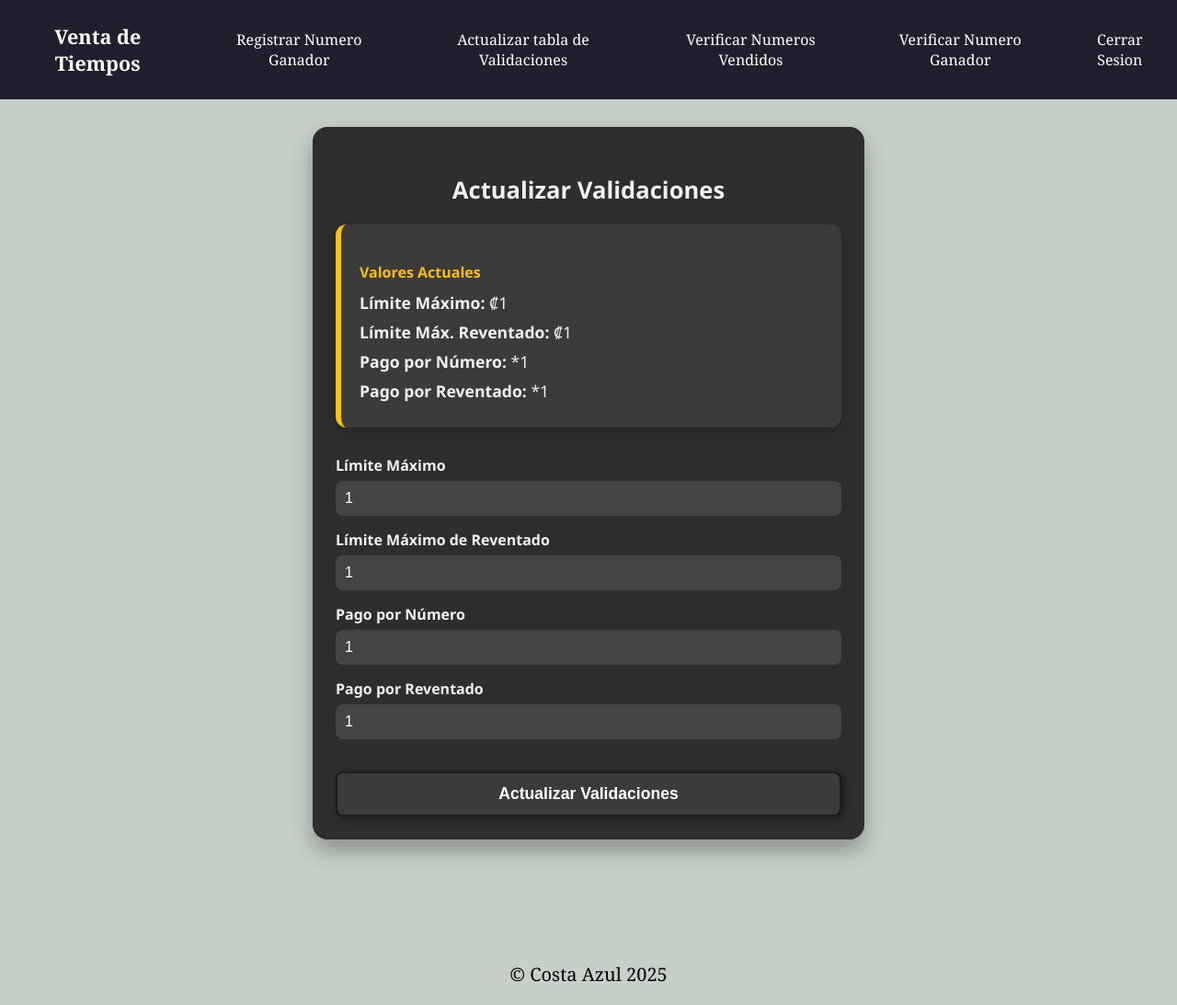
After one commit to AislerMp/AislerMp.github.io, a Flask app: page /ActualizarValidaciones in a window 1280 px wide. The commit adds this page. Shown: the whole page at 92% size. Run offline with Flask 3, Linux system fonts and the light colour scheme; a user stored in the database is signed in; tables that the repository leaves empty hold one stand-in row (values such as "Sample post"); one stand-in notice (Sample message) is shown.

Commit message:
feat: Add routes and templates for viewing and updating validation limits, and enhance invoice payment functionality

```diff
--- a/app/routes/auth.py
+++ b/app/routes/auth.py
@@ -1,8 +1,6 @@
 # app/routes/auth.py
 from flask import Blueprint, render_template, redirect, request, url_for, flash, jsonify
 from flask_login import login_user, logout_user
-from werkzeug.security import check_password_hash, generate_password_hash
-from app.models import Usuario
 from app import db
 from app.controllers.auth_controller import login_route, registro_route
 
--- a/app/routes/main.py
+++ b/app/routes/main.py
@@ -1,22 +1,22 @@
 # app/routes/main.py
 from flask import Blueprint, render_template, request, redirect, url_for, flash, jsonify
-from flask_login import current_user
 from datetime import datetime
 from app import db
-from app.models import Factura, Limite, Listas, Resultados
-from app.utils import consultar_facturas, agregar_credenciales_fact
-from app.controllers.main_controller import indexRoute, registroRoute, facturaGanadora_Route, registrarNumeroGanador_Route
-
+from app.models import Factura, Limite, Listas, Resultados, login_required, current_user, admin_only
+from app.controllers.main_controller import indexRoute, registroRoute, facturaGanadora_Route, registrarNumeroGanador_Route, ver_factura_Route, pagarFactura_Route, ActualizarValidaciones_Route
 main_bp = Blueprint('main', __name__)
 
+
 @main_bp.route("/index")
+@login_required
 def index():
     result = indexRoute()
     facturas, limiteMax, limite_Reventado, sorteos = result
-
+    print(current_user.Usuario)
     return render_template("index.html", sorteos=sorteos, limiteMax=limiteMax, limite_Reventado=limite_Reventado, facturas=facturas)
 
 @main_bp.route("/registrar_tiempo", methods=["POST"])
+@login_required
 def registrar_tiempo():
     usuario = current_user.Usuario
     fecha = datetime.strptime(request.form.get('fecha'), "%Y-%m-%d").date()
@@ -37,15 +37,17 @@ def registrar_tiempo():
         return redirect(url_for('main.ver_factura', factura_id=result[2]))
 
 @main_bp.route("/factura/<int:factura_id>")
+@login_required
 def ver_factura(factura_id):
-    factura_obj = db.get_or_404(Factura, factura_id)
-    factura_dicc = factura_obj.to_dict()
+    result = ver_factura_Route(factura_id)
+    if result[0] == -1:
+        flash(result[1])
+        return redirect(url_for('main.index'))
 
-    factura = agregar_credenciales_fact(factura_dicc)
-
-    return render_template("factura.html", factura=factura)
+    return render_template("factura.html", factura=result[1])
 
 @main_bp.route("/FacturaGanadora", methods=["POST", "GET"])
+@login_required
 def facturaGanadora():
     if request.method == "POST":
         idFactura = request.form.get('idFactura')
@@ -59,20 +61,18 @@ def facturaGanadora():
     return render_template('pagarNumero.html')
 
 @main_bp.route("/pagarFactura/<int:idFactura>", methods=["POST", "GET"])
+@login_required
 def pagarFactura(idFactura):
-    try:
-        factura_obj = Factura.query.filter_by(idFactura=idFactura).first()
-        factura_obj.is_paid = True
-        db.session.commit()
-        flash("Factura pagada correctamente.")
-    except Exception as e:
-        db.session.rollback()
-        flash(f"Error al pagar la factura: {e}")
-    finally:
-        db.session.close()
-        return render_template('pagarNumero.html')
+    result = pagarFactura_Route(idFactura)
+    if result[0] == -1:
+        flash(result[1])
+        return redirect(url_for('main.index'))
+    flash(result[1])
+    return redirect(url_for('main.facturaGanadora'))
 
 @main_bp.route("/registrarNumeroGanador", methods=["POST", "GET"])
+@login_required
+@admin_only
 def registrarNumeroGanador():
     sorteos = Listas.allSorteos()
     if request.method == "POST":
@@ -92,3 +92,32 @@ def registrarNumeroGanador():
 
         return redirect(url_for('main.index'))
     return render_template('agregarNumeroGanador.html', sorteos=sorteos)
+
+@main_bp.route("/ActualizarValidaciones", methods=["POST", "GET"])
+@login_required
+@admin_only
+def ActualizarValidaciones():
+    try:
+        limiteMax, limiteReventadoMax, pagoxNumero, pagoxReventado = Limite.getMonto_Limite(), Limite.getMonto_Limite_Reventado(), Limite.getPagoxNumero(), Limite.getPagoxReventado()
+    except Exception as e:
+        db.session.rollback()
+        flash(f"Error: {e}")
+        return redirect(url_for('main.index'))
+
+    if request.method == "POST":
+        limiteMax = request.form.get('limiteMax')
+        limiteReventadoMax = request.form.get('limiteReventadoMax')
+        pagoxNumero = request.form.get('pagoxNumero')
+        pagoxReventado = request.form.get('pagoxReventado')
+
+        result = ActualizarValidaciones_Route(limiteMax, limiteReventadoMax, pagoxNumero, pagoxReventado)
+        if result[0] == -1:
+            flash(result[1])
+            return redirect(url_for('main.index'))
+
+        if result[0] == 1:
+            flash(result[1])
+            return redirect(url_for('main.index'))
+
+        return redirect(url_for('main.ActualizarValidaciones'))
+    return render_template("updateValidations.html", limiteMax=limiteMax, limiteReventadoMax=limiteReventadoMax, pagoxNumero=pagoxNumero, pagoxReventado=pagoxReventado)
--- a/app/static/css/style.css
+++ b/app/static/css/style.css
@@ -40,6 +40,7 @@ button:hover{
     margin: auto;
 }
 
+/* Header Style */
 header{
     background-color: #211F2D;
 }
@@ -68,14 +69,15 @@ header a{
     text-align: center;
     text-decoration: none;
     color: white;
-
 }
 
 header a:hover{
-    font-size: 1em;
+    color: #ffc107;
+    font-size: 0.9em;
     font-weight: bold;
 }
 
+/* Hero Style */
 #hero{
     display: flex;
     align-items: center;
@@ -83,13 +85,14 @@ header a:hover{
     text-align: center;
     flex-direction: column;
     height: 70vh;
-    background-color: rgb(0, 0, 0);
+    background-color: #0e0e0e;
 }
 
 #hero h1{
     color: rgb(255, 255, 255);
 }
 
+/* Index Style */
 #main .container{
     display: flex;
     flex-direction: column;
@@ -207,6 +210,7 @@ footer .container{
     justify-content: center;
 }
 
+/* factura Style */
 .factura {
     background-color: #8b8181;
     border-radius: 12px;
@@ -253,6 +257,16 @@ footer .container{
     text-align: center;
     color: whitesmoke;
     margin-top: 15px;
+}
+
+/* pagarNumero Style */
+.ganador{
+    border-radius: 12px;
+    padding: 20px;
+    box-shadow: 0 0 12px rgba(0,0,0,0.1);
+    max-width: 600px;
+    margin: 0 auto;
+    font-family: 'Segoe UI', sans-serif;
 }
 
 .ganador h3{
@@ -366,6 +380,90 @@ footer .container{
     margin-top: 10px;
 }
 
+/*Style updateValidations*/
+.container-update {
+    max-width: 600px;
+    margin: 30px auto;
+    padding: 25px;
+    background-color: #2e2e2e;
+    border-radius: 16px;
+    box-shadow: 0 12px 24px rgba(0, 0, 0, 0.3);
+    color: #f1f1f1;
+    font-family: 'Segoe UI', sans-serif;
+}
+
+.container-update h3 {
+    text-align: center;
+    margin-bottom: 20px;
+    font-size: 1.6rem;
+}
+
+.container-validaciones {
+    margin-bottom: 30px;
+}
+
+.card-validacion {
+    background: #3b3b3b;
+    border-left: 6px solid #ffc107;
+    padding: 20px;
+    border-radius: 12px;
+    box-shadow: 0 4px 10px rgba(0,0,0,0.2);
+}
+
+.card-validacion h4 {
+    margin-bottom: 10px;
+    color: #ffc107;
+}
+
+.card-validacion ul {
+    list-style: none;
+    padding: 0;
+    margin: 0;
+}
+
+.card-validacion li {
+    margin-bottom: 8px;
+    font-size: 1.1rem;
+}
+
+.form-validaciones label {
+    display: block;
+    margin-top: 15px;
+    font-weight: bold;
+}
+
+.inputValidations {
+    width: 100%;
+    padding: 10px;
+    margin-top: 6px;
+    border: none;
+    border-radius: 8px;
+    background-color: #444;
+    color: #fff;
+    font-size: 1rem;
+}
+
+.inputValidations:focus {
+    outline: none;
+    box-shadow: 0 0 0 2px #ffc107;
+}
+
+.btn-actualizar {
+    margin-top: 25px;
+    width: 100%;
+    padding: 12px;
+    background-color: #3b3b3b;
+    color: white;
+    border-radius: 8px;
+    font-size: 1.1rem;
+    cursor: pointer;
+    transition: background-color 0.3s ease;
+}
+
+.btn-actualizar:hover {
+    background-color: #ffc107;
+}
+
 @media(min-width: 720px){
 
     header .container{
--- a/app/templates/header.html
+++ b/app/templates/header.html
@@ -14,6 +14,7 @@
             <nav class="navbar">
                 {% if current_user.is_admin == True %}
                 <a href="{{ url_for('main.registrarNumeroGanador') }}">Registrar Numero Ganador</a>
+                <a href="{{ url_for('main.ActualizarValidaciones') }}">Actualizar tabla de Validaciones</a>
                 {% endif %}
                 <a href="#">Verificar Numeros Vendidos</a>
                 <a href="{{ url_for('main.facturaGanadora') }}">Verificar Numero Ganador</a>
--- /dev/null
+++ b/app/templates/updateValidations.html
@@ -0,0 +1,49 @@
+{% include 'header.html' %}
+
+<div class="container">
+    <div class="container-update">
+        <h3>Actualizar Validaciones</h3>
+
+    <!-- Mostrar datos actuales -->
+    <div class="container-validaciones">
+        <div class="card-validacion">
+            <h4>Valores Actuales</h4>
+            <ul>
+                <li><strong>Límite Máximo:</strong> ₡{{ limiteMax }}</li>
+                <li><strong>Límite Máx. Reventado:</strong> ₡{{ limiteReventadoMax }}</li>
+                <li><strong>Pago por Número:</strong> *{{ pagoxNumero }}</li>
+                <li><strong>Pago por Reventado:</strong> *{{ pagoxReventado }}</li>
+            </ul>
+        </div>
+    </div>
+
+    <!-- Formulario -->
+    <form action="{{ url_for('main.ActualizarValidaciones') }}" method="post" class="form-validaciones">
+        <label for="limiteMax">Límite Máximo</label>
+        <input type="text" name="limiteMax" id="limiteMax" class="inputValidations" value="{{ limiteMax }}" required>
+
+        <label for="limiteReventadoMax">Límite Máximo de Reventado</label>
+        <input type="text" name="limiteReventadoMax" id="limiteReventadoMax" class="inputValidations" value="{{ limiteReventadoMax }}" required>
+
+        <label for="pagoxNumero">Pago por Número</label>
+        <input type="text" name="pagoxNumero" id="pagoxNumero" class="inputValidations" value="{{ pagoxNumero }}" required>
+
+        <label for="pagoxReventado">Pago por Reventado</label>
+        <input type="text" name="pagoxReventado" id="pagoxReventado" class="inputValidations" value="{{ pagoxReventado }}" required>
+
+        <button type="submit" class="btn-actualizar">Actualizar Validaciones</button>
+    </form>
+    </div>
+</div>
+
+{% with mensajes = get_flashed_messages() %}
+  {% if mensajes %}
+    {% for msg in mensajes %}
+    <script>
+        alert("{{ msg }}");
+    </script>
+    {% endfor %}
+  {% endif %}
+{% endwith %}
+
+{% include 'footer.html' %}
```
Also changed, not shown: app/controllers/main_controller.py (+46 -1 lines), app/templates/pagarNumero.html (+12 -8 lines).
